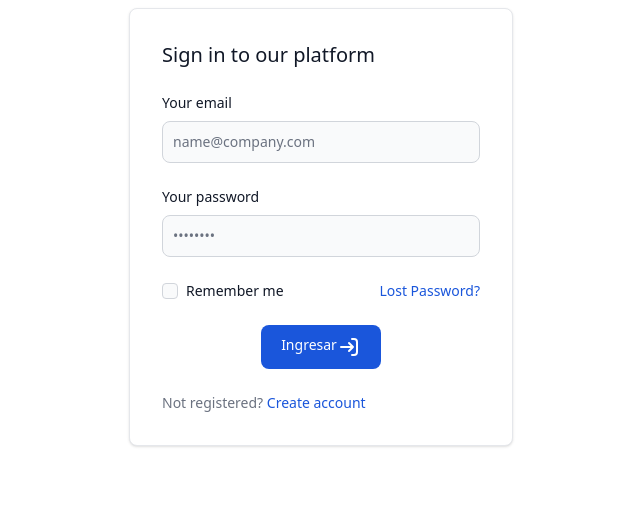
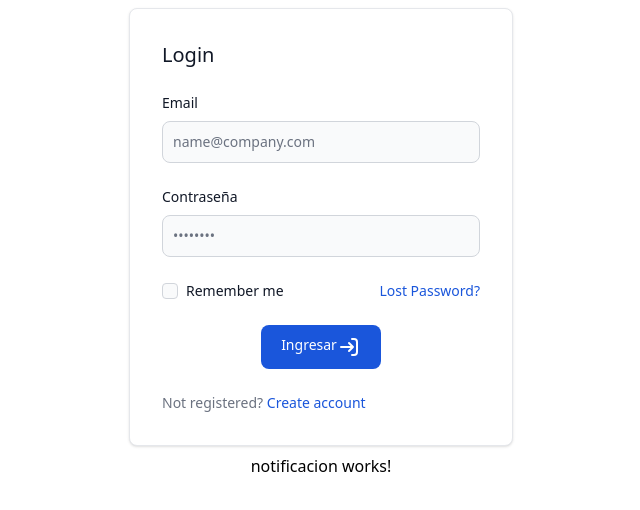
Before and after one commit to jgranados4/SistemaVenta, an Angular app: page / in a window 1280 px wide. Shown: the top 510 px of the page, without its empty margins (319-959 px from the left). Built offline with nearby package versions, Linux system fonts and the light colour scheme.

Commit message:
`chore: actualizar estilos de la barra de navegación y la página de usuario`

```diff
--- a/src/app/componentes/login/login.component.html
+++ b/src/app/componentes/login/login.component.html
@@ -7,14 +7,12 @@
       [formGroup]="formularioLogin"
       (ngSubmit)="iniciarSesion()"
     >
-      <h5 class="text-xl font-medium text-gray-900 dark:text-white">
-        Sign in to our platform
-      </h5>
+      <h5 class="text-xl font-medium text-gray-900 dark:text-white">Login</h5>
       <div>
         <label
           for="email"
           class="block mb-2 text-sm font-medium text-gray-900 dark:text-white"
-          >Your email</label
+          >Email</label
         >
         <input
           type="email"
@@ -30,7 +28,7 @@
         <label
           for="password"
           class="block mb-2 text-sm font-medium text-gray-900 dark:text-white"
-          >Your password</label
+          >Contraseña</label
         >
         <input
           [type]="ocultarPassword ? 'password' : 'text'"
@@ -108,3 +106,4 @@
     </form>
   </div>
 </section>
+<app-notificacion class="flex mt-2 justify-center" />
--- a/src/app/componentes/login/login.component.ts
+++ b/src/app/componentes/login/login.component.ts
@@ -10,10 +10,11 @@ import { Router } from '@angular/router';
 import { Login } from '../../core/models/login';
 import { UsuarioService } from '@core/services/usuario.service';
 import { UtilidadService } from '@core/services/utilidad.service';
+import { NotificacionComponent } from '@shared/components/notificacion/notificacion.component';
 @Component({
   selector: 'app-login',
   standalone: true,
-  imports: [FormsModule, ReactiveFormsModule],
+  imports: [FormsModule, ReactiveFormsModule, NotificacionComponent],
   templateUrl: './login.component.html',
   styleUrl: './login.component.css',
 })
@@ -58,9 +59,11 @@ export class LoginComponent implements OnInit {
         }
       },
       error: (error) => {
+        console.log(error);
         this.utilidadService.mostrarAlert('Hubo un error', 'ERROR');
       },
       complete: () => {
+        console.log('complete');
         this.mostrarLoading = false;
       },
     });
```
